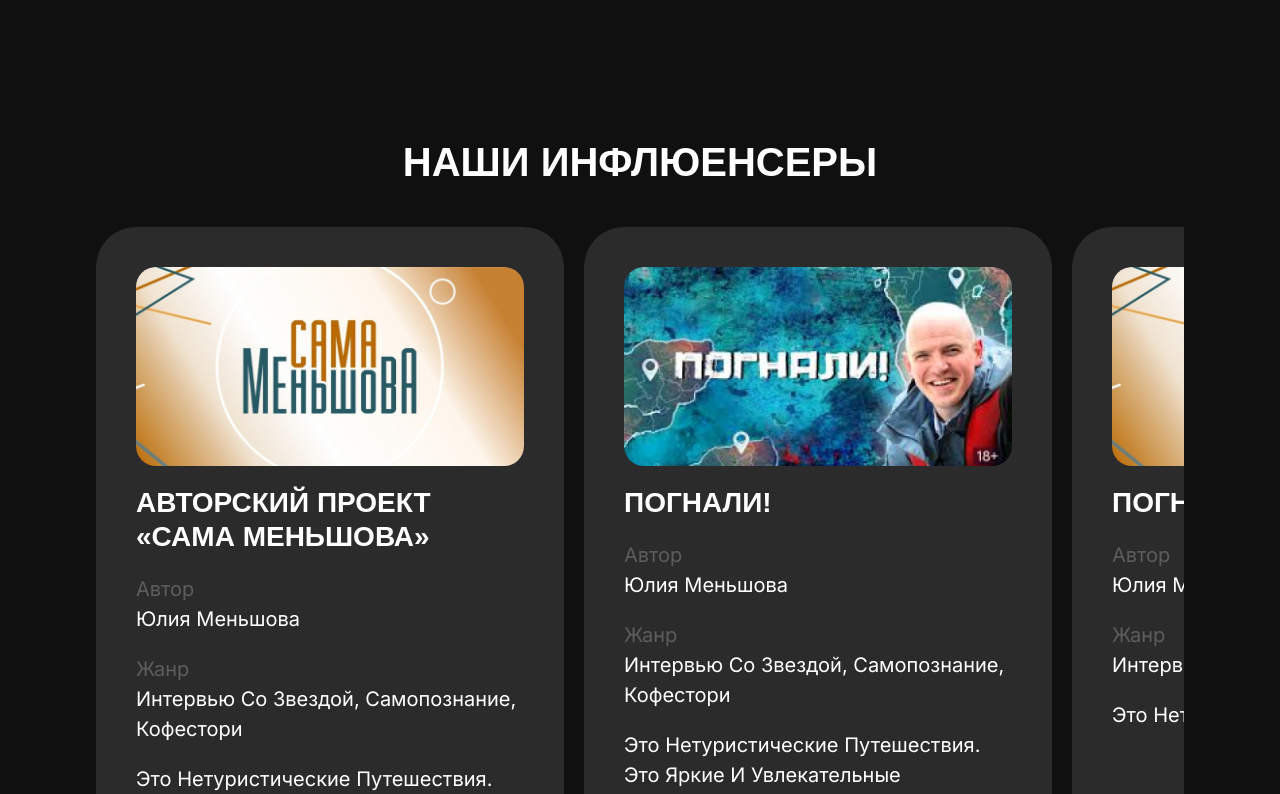
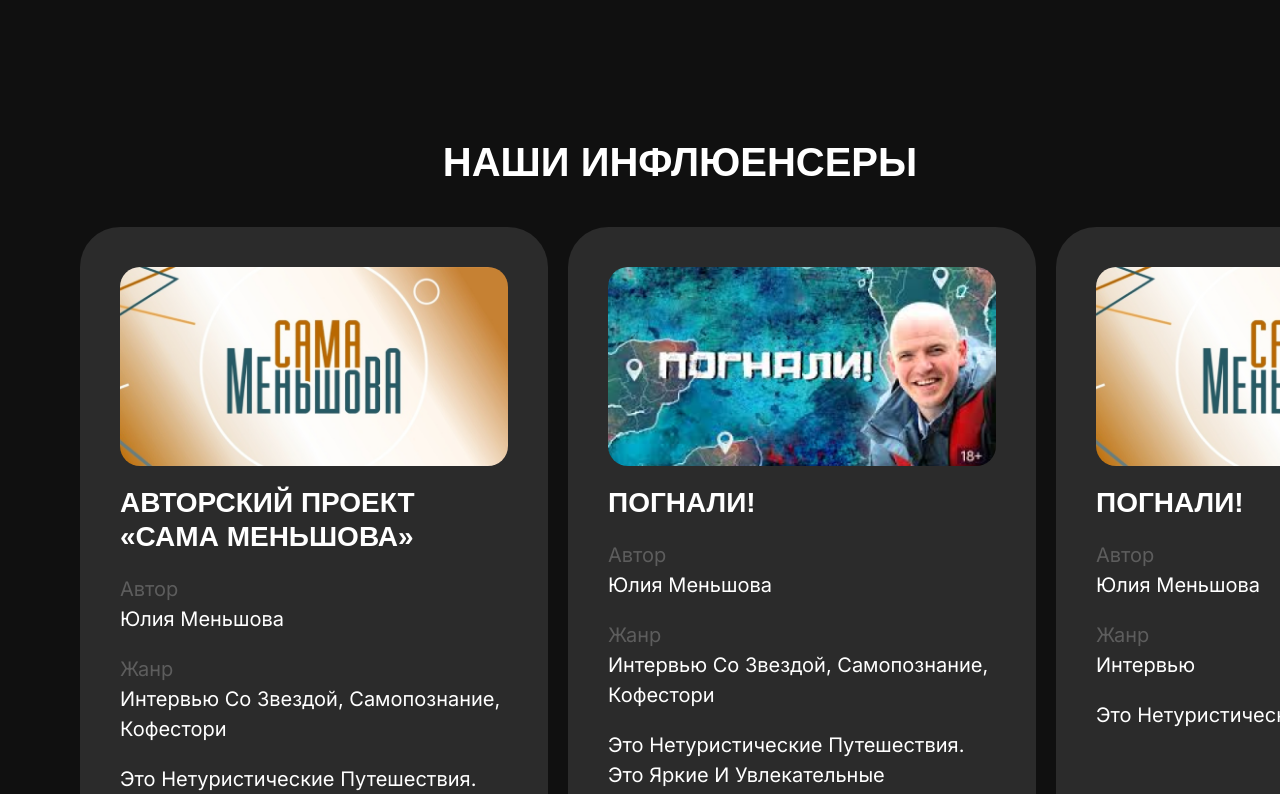
Before and after one commit to gilaniel/topline, a Next.js app: page /main in a window 1280 px wide. Shown: the part 3160-3954 px from the top of the page. Built offline with nearby package versions, Linux system fonts and the light colour scheme; a web font is replaced by a local one.

Commit message:
Add files via upload

```diff
--- a/app/main/components/influencers.tsx
+++ b/app/main/components/influencers.tsx
@@ -11,7 +11,7 @@ import { InfluencerItem } from "./influencerItem";
 
 export const Influencers = ({ influencers }: { influencers: Influencer[] }) => {
   return (
-    <section className="w-full mb-10 md:mb-[200px] px-4">
+    <section className="w-full mb-10 md:mb-[200px] pl-4 md:pl-10 xl:pl-20">
       <div className="flex flex-col items-center">
         <h3 className="text-center px-4 md:px-0 mb-10">Наши Инфлюенсеры</h3>
 
--- a/app/main/page.tsx
+++ b/app/main/page.tsx
@@ -18,19 +18,27 @@ export default async function Home() {
   const influencers = await getInfluencers();
 
   return (
+    <main>
       <div className="container">
-      <main className="flex flex-col items-center">
+        <div className="flex flex-col items-center">
           <Hero />
           <About />
           <Animate />
           <Instruments instruments={instruments} />
+        </div>
+      </div>
+
       <Influencers influencers={influencers} />
+
+      <div className="container">
+        <div className="flex flex-col items-center">
           <Chosen images={images} />
-      </main>
+        </div>
+      </div>
 
       <Suspense>
         <ContactsDialog />
       </Suspense>
-    </div>
+    </main>
   );
 }
```
Lines whose indentation alone changed are shown as unchanged.
